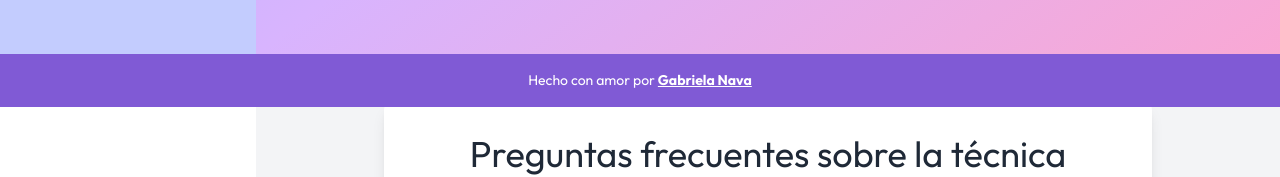
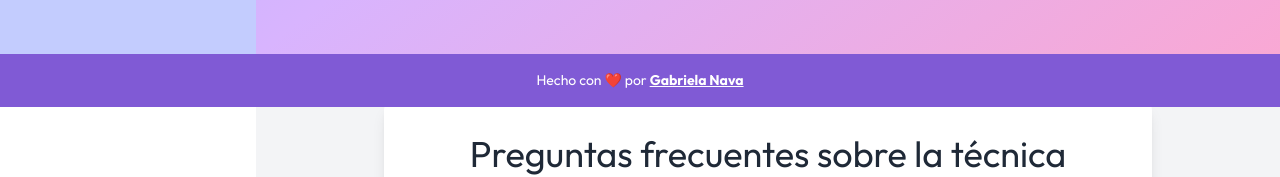
Before and after one commit to gabrielaspooky/Pomodoro, a Next.js app in the folder pomodoro-timer/: page / in a window 1280 px wide. Shown: the part 746-923 px from the top of the page. Built offline with nearby package versions, Linux system fonts and the light colour scheme.

Commit message:
added new text to footer modal

```diff
--- a/pomodoro-timer/components/ui/Footer.jsx
+++ b/pomodoro-timer/components/ui/Footer.jsx
@@ -55,7 +55,7 @@ export default function Footer() {
       transition="transform 0.1s ease-in-out"
     >
       <Text fontSize="sm">
-        Hecho con amor por{' '}
+        Hecho con ❤️ por{' '}
         <Link
           fontWeight="bold"
           textDecoration="underline"
@@ -72,7 +72,7 @@ export default function Footer() {
           <ModalHeader color="purple.700" fontSize="2xl" fontWeight="bold" textAlign="center">Tecnologías utilizadas</ModalHeader>
           <ModalCloseButton color="purple.500" />
           <ModalBody pb={6}>
-            <Text mb={6} color="purple.700" fontSize="lg" textAlign="center">Este proyecto ha sido desarrollado con las siguientes tecnologías:</Text>
+            <Text mb={6} color="purple.700" fontSize="lg" textAlign="center">Este proyecto ha sido desarrollado con ayuda de las siguientes tecnologías:</Text>
             <Flex justify="center" align="center" wrap="wrap" gap={4}>
               <Image
                 src="https://download.logo.wine/logo/React_(web_framework)/React_(web_framework)-Logo.wine.png"
```
